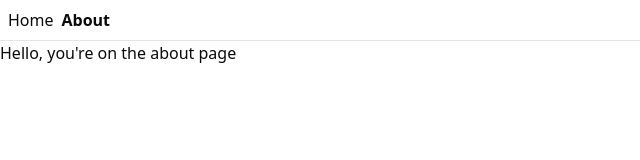
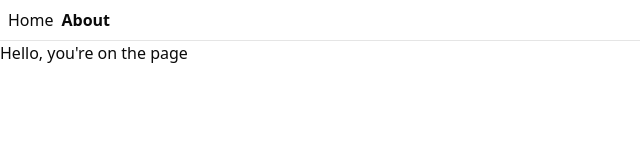
Before and after one commit to d-painter/ems, a React (Vite) app: page /about in a window 1280 px wide. Shown: the top 160 px of the page, without its empty margins (0-640 px from the left). Built offline with nearby package versions, Linux system fonts and the light colour scheme.

Commit message:
test commit

```diff
--- a/src/routes/about.tsx
+++ b/src/routes/about.tsx
@@ -5,5 +5,5 @@ export const Route = createFileRoute("/about")({
 });
 
 function RouteComponent() {
-  return <div>Hello, you're on the about page</div>;
+  return <div>Hello, you're on the page</div>;
 }
```
